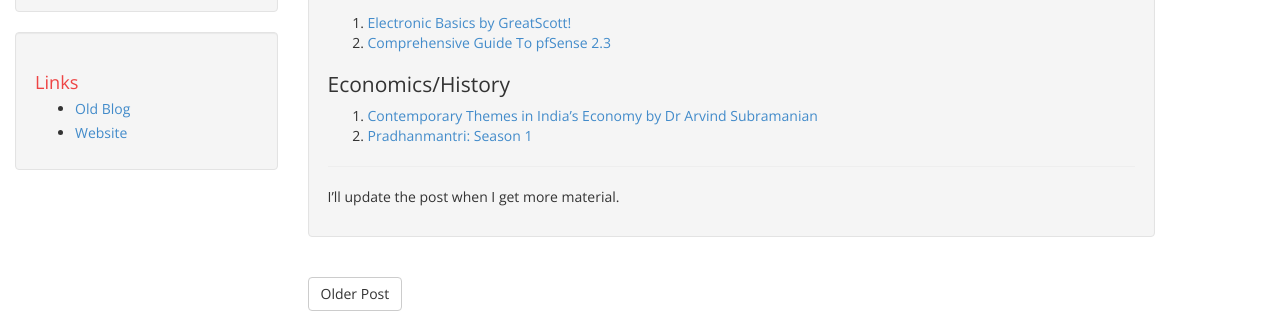
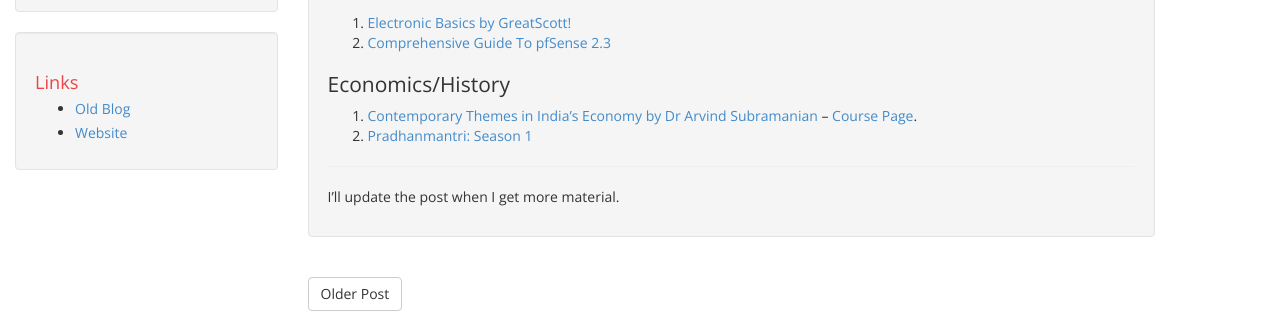
Before and after one commit to dtsdwarak/blog, a Jekyll site: the page built from collections/_posts/2018-08-20-Few-Playlists-To-Catch-Up-On.md, in a window 1280 px wide. Shown: the part 393-706 px from the top of the page. Built offline with Jekyll 4.4.1, drawn with Linux system fonts in a browser that asks for light colours.

Commit message:
Include course web page link for YouTube playlists post

```diff
--- a/collections/_posts/2018-08-20-Few-Playlists-To-Catch-Up-On.md
+++ b/collections/_posts/2018-08-20-Few-Playlists-To-Catch-Up-On.md
@@ -24,7 +24,7 @@ More relevant material can be found at [teachyourselfcs.com](https://teachyourse
 
 ## Economics/History
 
-1. [Contemporary Themes in India’s Economy by Dr Arvind Subramanian](https://www.youtube.com/playlist?list=PL0x7Tsixz0flbu4qaVnulcOJ3zhlEFP6E)
+1. [Contemporary Themes in India’s Economy by Dr Arvind Subramanian](https://www.youtube.com/playlist?list=PL0x7Tsixz0flbu4qaVnulcOJ3zhlEFP6E) -- [Course Page](http://www.iitd.ac.in/CEAIITD/index.html).
 2. [Pradhanmantri: Season 1](https://www.youtube.com/playlist?list=ELYR5txmTpa_c)
 
 ---
```
